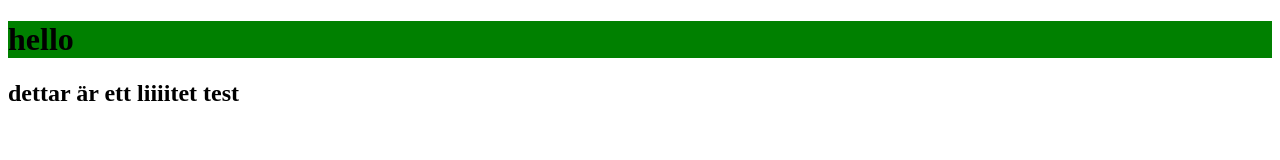
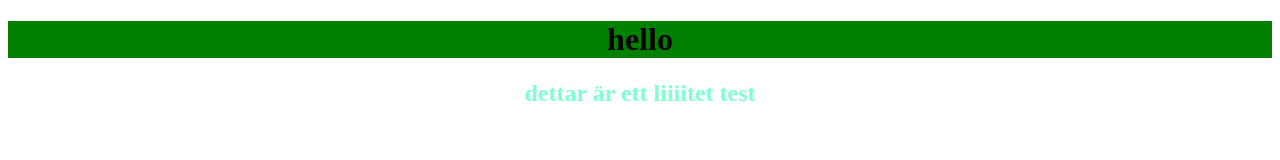
Before and after one commit to AnnaKrifors/Ann-Zeke-Git, a plain HTML site: page index.html in a window 1280 px wide. Drawn offline with Linux system fonts and the light colour scheme.

Commit message:
created css file

```diff
--- a/index.html
+++ b/index.html
@@ -6,10 +6,11 @@
     <meta name="viewport" content="width=device-width, initial-scale=1.0">
     <title>Document</title>
     <script src="app.js" defer></script>
+    <link rel="stylesheet" href="style.css">
 </head>
 <body>
     <h1>hello</h1>
 
-    <h2>dettar är ett liiiitet test</h2>
+    <h2 class="">dettar är ett liiiitet test</h2>
 </body>
 </html>
--- /dev/null
+++ b/style.css
@@ -0,0 +1,7 @@
+h2{
+    color: aquamarine;
+}
+h2, h1{
+    text-align: center;
+
+}
```
